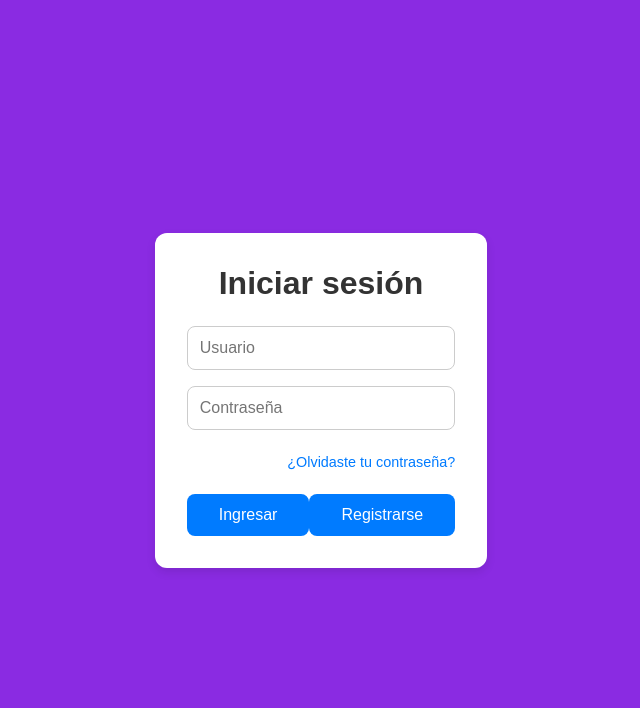
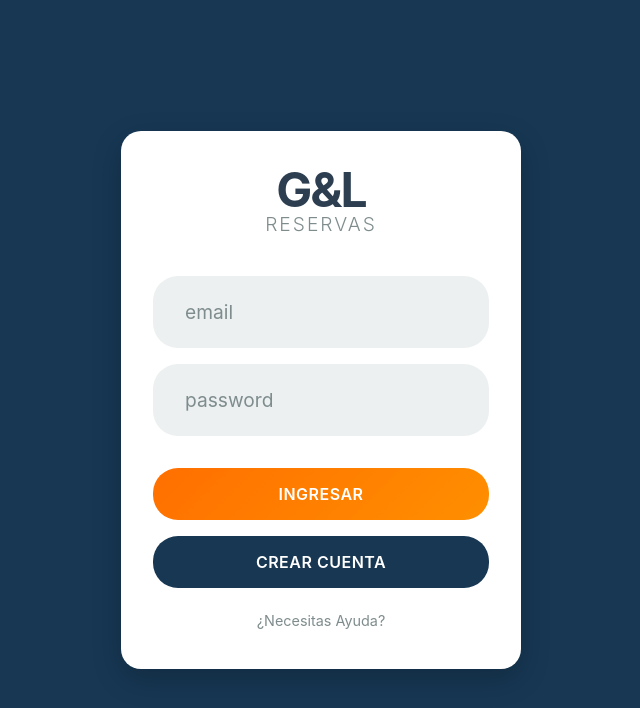
Before and after one commit to maikffDev/finca-front, a React (Create React App) app: page / in a window 1280 px wide. Shown: the top 708 px of the page, without its empty margins (319-959 px from the left). Built offline with nearby package versions, Linux system fonts and the light colour scheme; no server answers.

Commit message:
fix(diseño) mejorando los estilos y usando modules

```diff
--- /dev/null
+++ b/src/components/Auth/Login/Login.module.css
@@ -0,0 +1,181 @@
+* {
+  box-sizing: border-box;
+  margin: 0;
+  padding: 0;
+  font-family: -apple-system, BlinkMacSystemFont, "Segoe UI", "Roboto", sans-serif;
+}
+
+body,
+html,
+#root {
+  height: 100%;
+  overflow: hidden;
+}
+
+.container-background {
+  padding: 0;
+  margin: 0;
+  height: 100%;
+  width: 100%;
+  background-color: #173753 !important; /* azul opaco */
+  display: flex;
+  justify-content: center;
+  align-items: center;
+  min-height: 100vh;
+}
+
+.container {
+  padding: 2.5rem 2rem;
+  background-color: white;
+  border-radius: 20px;
+  box-shadow: 0 10px 30px rgba(0, 0, 0, 0.2);
+  width: 100%;
+  max-width: 400px;
+  max-height: 90vh;
+  overflow-y: auto;
+}
+
+/* Logo */
+.logo-container {
+  text-align: center;
+  margin-bottom: 2.5rem;
+}
+
+.logo {
+  display: inline-block;
+}
+
+.logo-text {
+  font-size: 3rem;
+  font-weight: bold;
+  color: #2c3e50;
+  display: block;
+  line-height: 0.8;
+  letter-spacing: -2px;
+}
+
+.logo-subtitle {
+  font-size: 1.2rem;
+  color: #7f8c8d;
+  font-weight: 300;
+  letter-spacing: 2px;
+  text-transform: uppercase;
+  margin-top: 0.2rem;
+  display: block;
+}
+
+/* Inputs */
+.container-input {
+  display: flex;
+  flex-direction: column;
+  gap: 1rem;
+  margin-bottom: 2rem;
+}
+
+.input {
+  padding: 1.5rem 2rem;
+  border: none;
+  border-radius: 25px;
+  font-size: 1.2rem;
+  background-color: #ecf0f1;
+  color: #2c3e50;
+  transition: all 0.3s ease;
+  outline: none;
+}
+
+.input::placeholder {
+  color: #7f8c8d;
+  font-weight: 400;
+}
+
+.input:focus {
+  background-color: #d5dbdb;
+  transform: translateY(-2px);
+  box-shadow: 0 4px 12px rgba(0, 0, 0, 0.1);
+}
+
+/* Botones */
+.container-button {
+  display: flex;
+  flex-direction: column;
+  gap: 1rem;
+  margin-bottom: 1.5rem;
+}
+
+.button {
+  padding: 1rem 2rem;
+  font-size: 1rem;
+  font-weight: 600;
+  border: none;
+  border-radius: 25px;
+  cursor: pointer;
+  transition: all 0.3s ease;
+  text-transform: uppercase;
+  letter-spacing: 0.5px;
+}
+
+.button-primary {
+  background: linear-gradient(135deg, #ff6f00 0%, #ff8f00 100%);
+  color: white;
+}
+
+.button-primary:hover {
+  background: linear-gradient(135deg, #ff8f00 0%, #ffab00 100%);
+  transform: translateY(-2px);
+  box-shadow: 0 6px 20px rgba(255, 143, 0, 0.6);
+}
+
+.button-secondary {
+  background: none;
+  background-color: #173753 !important; /*nose pq sin esto , forzandolo. me tira cualquier otro error. se ve que hay un problema con un gradiente TODO*/
+  color: white;
+  border-radius: 25px;
+  padding: 1rem 2rem;
+  font-size: 1rem;
+  font-weight: 600;
+  border: none;
+  cursor: pointer;
+  transition: all 0.3s ease;
+  text-transform: uppercase;
+  letter-spacing: 0.5px;
+  box-shadow: none;
+}
+
+.button-secondary:hover {
+  background-color: #0f2a45 !important;
+  transform: translateY(-2px);
+  box-shadow: 0 6px 20px rgba(23, 55, 83, 0.6);
+}
+
+/* Texto de ayuda */
+.help-text {
+  text-align: center;
+  font-size: 0.9rem;
+  color: #7f8c8d;
+  cursor: pointer;
+  transition: color 0.3s ease;
+}
+
+.help-text:hover {
+  color: #2c3e50;
+}
+
+/* Responsive */
+@media (max-width: 480px) {
+  .container {
+    margin: 1rem;
+    padding: 2rem 1.5rem;
+  }
+
+  .logo-text {
+    font-size: 2.5rem;
+  }
+
+  .input {
+    padding: 0.875rem 1.25rem;
+  }
+
+  .button {
+    padding: 0.875rem 1.5rem;
+  }
+}
--- a/src/components/Auth/Login/Login.tsx
+++ b/src/components/Auth/Login/Login.tsx
@@ -1,5 +1,5 @@
-import {  useState } from "react";
-import "./LoginStyle.css";
+import { useState } from "react";
+import styles from "./Login.module.css";
 import { useNavigate } from "react-router-dom";
 
 function Login() {
@@ -8,51 +8,59 @@ function Login() {
   const navigate = useNavigate();
 
   const handleLogin = () => {
-    setNombre ("")
-    setContraseña("")
-    navigate ('/home')
-
+    setNombre("");
+    setContraseña("");
+    navigate("/home");
   };
 
   const handleRegister = () => {
-    setNombre ("")
-    setContraseña("")
-    navigate ('/register')
-
+    setNombre("");
+    setContraseña("");
+    navigate("/register");
   };
 
+  return (
+    <div className={styles["container-background"]}>
+      <div className={styles.container}>
+        <div className={styles["logo-container"]}>
+          <div className={styles.logo}>
+            <span className={styles["logo-text"]}>G&L</span>
+            <span className={styles["logo-subtitle"]}>Reservas</span>
+          </div>
+        </div>
 
-  return (
-    <div className="container-background">
-        <div className="container">
-      <h1 className="title">Iniciar sesión</h1>
-
-      <div className="container-input">
+        <div className={styles["container-input"]}>
           <input
-          placeholder="Usuario"
-          className="input"
+            placeholder="email"
+            className={styles.input}
             onChange={(e) => setNombre(e.target.value)}
             value={nombre}
           />
           <input
             type="password"
-          placeholder="Contraseña"
-          className="input"
+            placeholder="password"
+            className={styles.input}
             onChange={(e) => setContraseña(e.target.value)}
             value={contraseña}
           />
-        <p className="text">¿Olvidaste tu contraseña?</p>
         </div>
 
-      <div className="container-button">
-        <button className="button" onClick={handleLogin}>
+        <div className={styles["container-button"]}>
+          <button
+            className={`${styles.button} ${styles["button-primary"]}`}
+            onClick={handleLogin}
+          >
             Ingresar
           </button>
-          <button className="button" onClick={handleRegister}>
-          Registrarse
+          <button
+            className={`${styles.button} ${styles["button-secondary"]}`}
+            onClick={handleRegister}
+          >
+            Crear cuenta
           </button>
+        </div>
 
-      </div>
+        <p className={styles["help-text"]}>¿Necesitas Ayuda?</p>
       </div>
     </div>
   );
--- a/src/components/Auth/Login/LoginStyle.css
+++ /dev/null
@@ -1,93 +0,0 @@
-* {
-  box-sizing: border-box;
-  margin: 0;
-  padding: 0;
-  font-family: Arial, sans-serif;
-}
-
-body,
-html,
-#root {
-  height: 100%;
-  overflow: hidden;
-}
-
-
-.container-background {
-    padding: 0;
-    margin: 0;
-    height: 100%;
-    width: 100%;
-background-color: blueviolet;
-    display: flex;
-    justify-content: center;
-    align-items: center;
-    min-height: 100vh;
-}
-
-/* --- */
-
-.container {
-  padding: 2rem;
-  background-color: white;
-  border-radius: 12px;
-  box-shadow: 0 4px 10px rgba(0, 0, 0, 0.1);
-  max-height: 90vh;
-  overflow-y: auto;
-}
-
-/* --- */
-
-/* Los demás estilos están bien: */
-
-/* Título */
-.title {
-  text-align: center;
-  margin-bottom: 1.5rem;
-  color: #333;
-}
-
-/* Inputs */
-.container-input {
-  display: flex;
-  flex-direction: column;
-  gap: 1rem;
-}
-
-.input {
-  padding: 0.75rem;
-  border: 1px solid #ccc;
-  border-radius: 8px;
-  font-size: 1rem;
-}
-
-/* Texto */
-.text {
-  margin-top: 0.5rem;
-  font-size: 0.9rem;
-  color: #007bff;
-  cursor: pointer;
-  text-align: right;
-}
-
-/* Botón */
-.container-button {
-  margin-top: 1.5rem;
-  display: flex;
-  justify-content: center;
-}
-
-.button {
-  background-color: #007bff;
-  color: white;
-  padding: 0.75rem 2rem;
-  font-size: 1rem;
-  border: none;
-  border-radius: 8px;
-  cursor: pointer;
-  transition: background-color 0.3s;
-}
-
-.button:hover {
-  background-color: #0056b3;
-}
--- /dev/null
+++ b/src/components/Auth/Register/Register.module.css
@@ -0,0 +1,136 @@
+.container-background {
+  padding: 0;
+  margin: 0;
+  height: 100%;
+  width: 100%;
+  background-color: #173753 !important; /* mismo fondo que login */
+  display: flex;
+  justify-content: center;
+  align-items: center;
+  min-height: 100vh;
+}
+
+.container {
+  padding: 2.5rem 2rem;
+  background-color: white;
+  border-radius: 20px;
+  box-shadow: 0 10px 30px rgba(0, 0, 0, 0.2);
+  width: 100%;
+  max-width: 400px;
+  max-height: 90vh;
+  overflow-y: auto;
+}
+
+.title {
+  text-align: center;
+  margin-bottom: 1.5rem;
+  font-size: 2rem;
+  color: #2c3e50;
+  font-weight: 700;
+}
+
+.container-input {
+  display: flex;
+  flex-direction: column;
+  gap: 1rem;
+  margin-bottom: 2rem;
+}
+
+.input {
+  padding: 1.0rem 1.5rem;
+  border: none;
+  border-radius: 25px;
+  font-size: 1.2rem;
+  background-color: #ecf0f1;
+  color: #2c3e50;
+  transition: all 0.3s ease;
+  outline: none;
+}
+
+.input::placeholder {
+  color: #7f8c8d;
+  font-weight: 400;
+}
+
+.input:focus {
+  background-color: #d5dbdb;
+  transform: translateY(-2px);
+  box-shadow: 0 4px 12px rgba(0, 0, 0, 0.1);
+}
+
+.text {
+  margin-top: 0.5rem;
+  font-size: 0.9rem;
+  color: #7f8c8d;
+  cursor: pointer;
+  text-align: right;
+}
+
+.container-button {
+  display: flex;
+  flex-direction: column;
+  gap: 1rem;
+  margin-bottom: 1.5rem;
+}
+
+.button {
+  padding: 1rem 2rem;
+  font-size: 1rem;
+  font-weight: 600;
+  border: none;
+  border-radius: 25px;
+  cursor: pointer;
+  transition: all 0.3s ease;
+  text-transform: uppercase;
+  letter-spacing: 0.5px;
+  background: linear-gradient(135deg, #ff6f00 0%, #ff8f00 100%);
+  color: white;
+}
+
+.button:hover {
+  background: linear-gradient(135deg, #ff8f00 0%, #ffab00 100%);
+  transform: translateY(-2px);
+  box-shadow: 0 6px 20px rgba(255, 143, 0, 0.6);
+}
+
+/* Aquí está la clave: background, no background-color */
+.button-secondary {
+  background: #173753 !important;
+  color: white;
+  border-radius: 25px;
+  padding: 1rem 2rem;
+  font-size: 1rem;
+  font-weight: 600;
+  border: none;
+  cursor: pointer;
+  transition: all 0.3s ease;
+  text-transform: uppercase;
+  letter-spacing: 0.5px;
+  box-shadow: none;
+}
+
+.button-secondary:hover {
+  background: #0f2a45 !important;
+  transform: translateY(-2px);
+  box-shadow: 0 6px 20px rgba(23, 55, 83, 0.6);
+}
+
+/* Responsive */
+@media (max-width: 480px) {
+  .container {
+    margin: 1rem;
+    padding: 2rem 1.5rem;
+  }
+
+  .title {
+    font-size: 1.5rem;
+  }
+
+  .input {
+    padding: 0.875rem 1.25rem;
+  }
+
+  .button {
+    padding: 0.875rem 1.5rem;
+  }
+}
--- a/src/components/Auth/Register/Register.tsx
+++ b/src/components/Auth/Register/Register.tsx
@@ -1,5 +1,5 @@
 import { useState } from "react";
-import "./RegisterStyle.css";
+import styles from "./Register.module.css";
 import { useNavigate } from "react-router-dom";
 
 function Register() {
@@ -8,53 +8,59 @@ function Register() {
   const [contraseña, setContraseña] = useState("");
   const navigate = useNavigate();
 
+  const handleLogin = () => {
+    setNombre("");
+    setUsuario("");
+    setContraseña("");
+    navigate("/login");
+  };
 
-
-    const handleLogin = () => {
-    setNombre ("")
-    setContraseña("")
-    navigate ('/login')
-
+  const handleRegister = () => {
+    // Aquí podrías agregar la lógica de registro real
+    setNombre("");
+    setUsuario("");
+    setContraseña("");
+    alert("Usuario registrado con éxito!");
+    // Luego navegar donde quieras
   };
 
   return (
-    <div className="container-background">
-      <div className="container">
-        <h1 className="title">Registrar Usuario</h1>
+    <div className={styles["container-background"]}>
+      <div className={styles.container}>
+        <h1 className={styles.title}>Registrar Usuario</h1>
 
-        <div className="container-input">
+        <div className={styles["container-input"]}>
           <input
             placeholder="Nombre completo"
-            className="input"
+            className={styles.input}
             onChange={(e) => setNombre(e.target.value)}
             value={nombre}
           />
-
           <input
             placeholder="Nombre de usuario"
-            className="input"
+            className={styles.input}
             onChange={(e) => setUsuario(e.target.value)}
             value={usuario}
           />
-
           <input
             type="password"
             placeholder="Contraseña"
-            className="input"
+            className={styles.input}
             onChange={(e) => setContraseña(e.target.value)}
             value={contraseña}
           />
-
-          <p className="text">¿Olvidaste tu contraseña?</p>
         </div>
 
-        <div className="container-button">
-          <button className="button" >
+        <div className={styles["container-button"]}>
+          <button className={styles.button} onClick={handleRegister}>
             Registrarse
           </button>
-                <button className="button" onClick={handleLogin}>
-          Loguearse
-        </button>
+          <button
+            className={`${styles.button} ${styles["button-secondary"]}`}
+            onClick={handleLogin}
+          >
+            Loguearse
+          </button>
         </div>
       </div>
     </div>
--- a/src/components/Auth/Register/RegisterStyle.css
+++ /dev/null
@@ -1,93 +0,0 @@
-* {
-  box-sizing: border-box;
-  margin: 0;
-  padding: 0;
-  font-family: Arial, sans-serif;
-}
-
-body,
-html,
-#root {
-  height: 100%;
-  overflow: hidden;
-}
-
-
-.container-background {
-    padding: 0;
-    margin: 0;
-    height: 100%;
-    width: 100%;
-background-color: blueviolet;
-    display: flex;
-    justify-content: center;
-    align-items: center;
-    min-height: 100vh;
-}
-
-/* --- */
-
-.container {
-  padding: 2rem;
-  background-color: white;
-  border-radius: 12px;
-  box-shadow: 0 4px 10px rgba(0, 0, 0, 0.1);
-  max-height: 90vh;
-  overflow-y: auto;
-}
-
-/* --- */
-
-/* Los demás estilos están bien: */
-
-/* Título */
-.title {
-  text-align: center;
-  margin-bottom: 1.5rem;
-  color: #333;
-}
-
-/* Inputs */
-.container-input {
-  display: flex;
-  flex-direction: column;
-  gap: 1rem;
-}
-
-.input {
-  padding: 0.75rem;
-  border: 1px solid #ccc;
-  border-radius: 8px;
-  font-size: 1rem;
-}
-
-/* Texto */
-.text {
-  margin-top: 0.5rem;
-  font-size: 0.9rem;
-  color: #007bff;
-  cursor: pointer;
-  text-align: right;
-}
-
-/* Botón */
-.container-button {
-  margin-top: 1.5rem;
-  display: flex;
-  justify-content: center;
-}
-
-.button {
-  background-color: #007bff;
-  color: white;
-  padding: 0.75rem 2rem;
-  font-size: 1rem;
-  border: none;
-  border-radius: 8px;
-  cursor: pointer;
-  transition: background-color 0.3s;
-}
-
-.button:hover {
-  background-color: #0056b3;
-}
```
Lines whose indentation alone changed are shown as unchanged.
